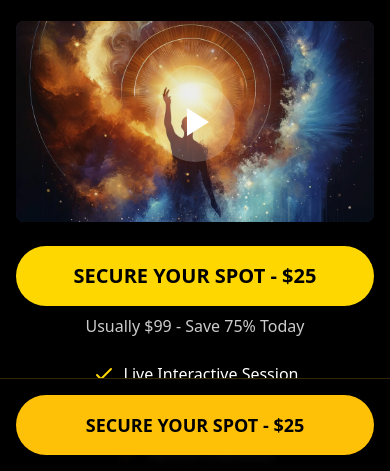
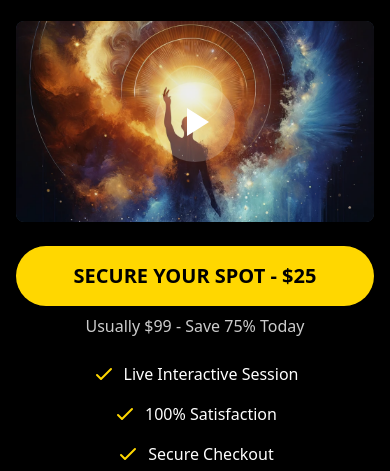
Before and after one commit to rohangawankar/kemetaphysics, a website: page index.html in a window 390 px wide. Shown: the part 373-844 px from the top of the page. Drawn offline with nearby package versions, Linux system fonts and the light colour scheme; no server answers.

Commit message:
align with webinar content

```diff
--- a/index.html
+++ b/index.html
@@ -1149,11 +1149,11 @@
                   </div>
                 </div>
                 <!-- Sticky Mobile CTA -->
-                <div class="fixed bottom-0 left-0 right-0 w-full bg-black/90 p-4 md:hidden backdrop-blur-sm border-t border-[#FFC107]/20 animate-slideUp" id="el-48v5iuyn">
+                <!-- <div class="fixed bottom-0 left-0 right-0 w-full bg-black/90 p-4 md:hidden backdrop-blur-sm border-t border-[#FFC107]/20 animate-slideUp" id="el-48v5iuyn">
                   <button class="w-full bg-[#FFC107] text-black px-6 py-4 rounded-full font-montserrat font-bold text-lg hover:bg-[#FFD700] transition-all duration-300 relative overflow-hidden group" onclick="window.location.href='#payment'" id="el-optiyuvh">
                     <span class="relative z-10" id="el-34tn8xvc">SECURE YOUR SPOT - $25</span>
                   </button>
-                </div>
+                </div> -->
               </div>
             </div>
           </section>
```
